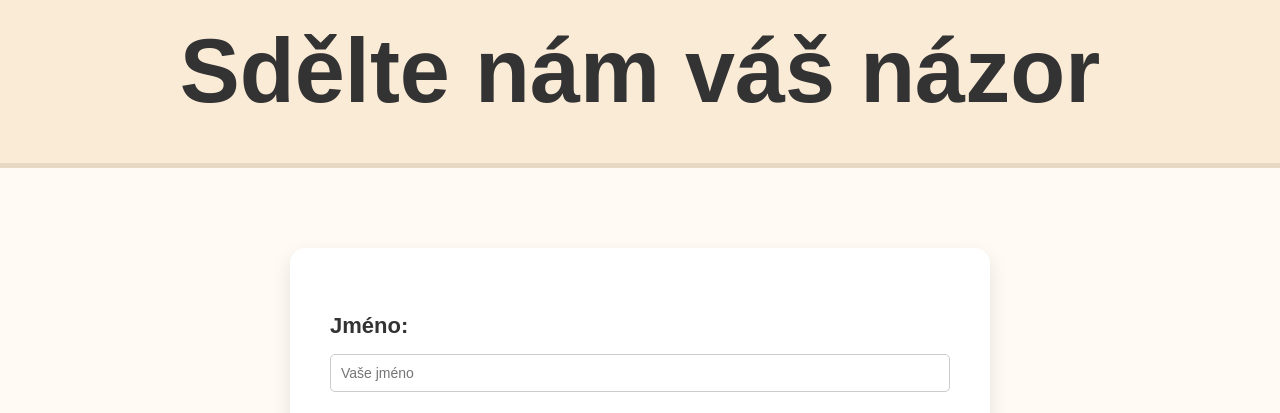
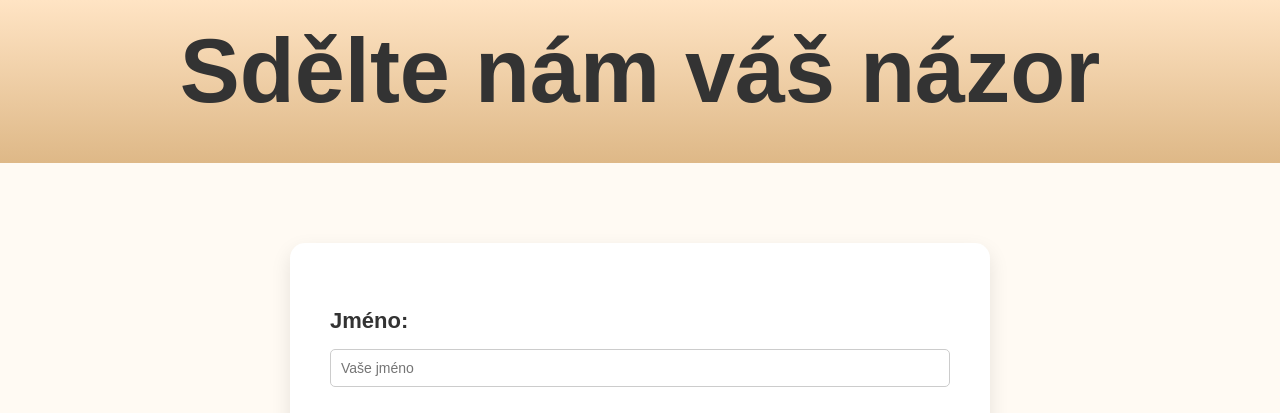
Before and after one commit to Datlik/Hledaci-pokladu, a Flask app: page /Kontakty in a window 1280 px wide. Shown: the part 48-461 px from the top of the page. Run offline with Flask 3, Linux system fonts and the light colour scheme.

Commit message:
Update style.css
zmena barvy v feedbacku

```diff
--- a/app/static/style.css
+++ b/app/static/style.css
@@ -250,10 +250,10 @@ header {
   padding: 20px;
   font-size: 60px;
   text-align: center;
-  background: antiquewhite;
+  background: linear-gradient(bisque, burlywood);
   color: #333;
   font-family: 'Segoe UI', Tahoma, Geneva, Verdana, sans-serif;
-  border-bottom: 5px solid #e6d8c3;
+  border-bottom: linear-gradient(bisque, burlywood);
 }
 
 /* Kontejner pro formulář */
```
